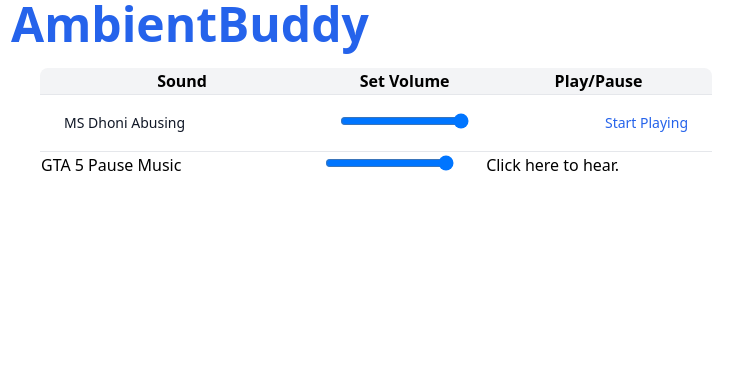
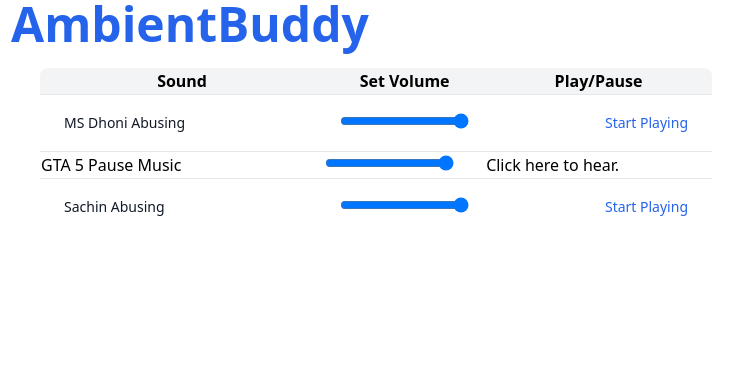
Before and after one commit to theroyakash/AmbientBuddy, an Electron app: page index.html in a window 1100 px wide. Shown: the full height of the page, 360-1100 px from the left. Drawn offline with Linux system fonts and the light colour scheme.

Commit message:
generic function create for individual audio segments

```diff
--- a/index.html
+++ b/index.html
@@ -66,6 +66,26 @@
                                                     hear.</button>
                                             </td>
                                         </tr>
+
+                                        <tr class="rounded-md bg-white border-b dark:bg-gray-800 dark:border-gray-700">
+                                            <td
+                                                class="py-4 px-6 text-sm font-medium text-gray-900 whitespace-nowrap dark:text-white">
+                                                Sachin Abusing</td>
+                                            <td class="p-4 w-4">
+                                                <audio id="sachin_audio" src="./audio/abusiverecording.mp3" loop
+                                                    preload="auto"></audio>
+                                                <input min="1" max="100" value="100" class="slider" type="range"
+                                                    id="sachin_volume_control"></input>
+                                            </td>
+                                            <td class="py-4 px-6 text-sm font-medium text-right whitespace-nowrap">
+                                                <a href="#" class="text-blue-600 dark:text-blue-500 hover:underline">
+                                                    <button id="sachin_audio_button"
+                                                        onClick="audioTogglePlay('sachin')">Start Playing</button>
+                                                </a>
+                                            </td>
+
+                                        </tr>
+
                                     </tbody>
                                 </table>
                             </div>
--- a/render.js
+++ b/render.js
@@ -53,3 +53,45 @@
 abusivevolume.addEventListener("change", function (event) {
     abusiveAudio.volume = event.currentTarget.value / 100;
 });
+
+
+// generic function
+var audioStateStore = new Map();
+
+function audioTogglePlay(id) {
+    var audio = document.getElementById(id + "_audio");
+    var audio_button = document.getElementById(id + "_audio_button");
+
+    if (!audioStateStore.has(id + "_audioIsPlaying")) {
+        audioStateStore[id + "_audioIsPlaying"] = false;
+    }
+
+    var audio_state = audioStateStore[id + "_audioIsPlaying"];
+
+    if (audio_state) {
+        audio.pause();
+        audio_button.innerHTML = "Start Playing";
+    } else {
+        audio.play();
+        audio_button.innerHTML = "Stop Playing";
+    }
+
+    audio.onplaying = function () {
+        audioStateStore[id + "_audioIsPlaying"] = true;
+    };
+
+    audio.onpause = function () {
+        audioStateStore[id + "_audioIsPlaying"] = false;
+    };
+
+    let volume_service = document.querySelector("#" + id + "_volume_control");
+    console.log(volume_service);
+
+    setupVolumeControlEventListener(audio, volume_service);
+};
+
+function setupVolumeControlEventListener(audio, volume_service) {
+    volume_service.addEventListener("change", function (event) {
+        audio.volume = event.currentTarget.value / 100;
+    });
+}
```
